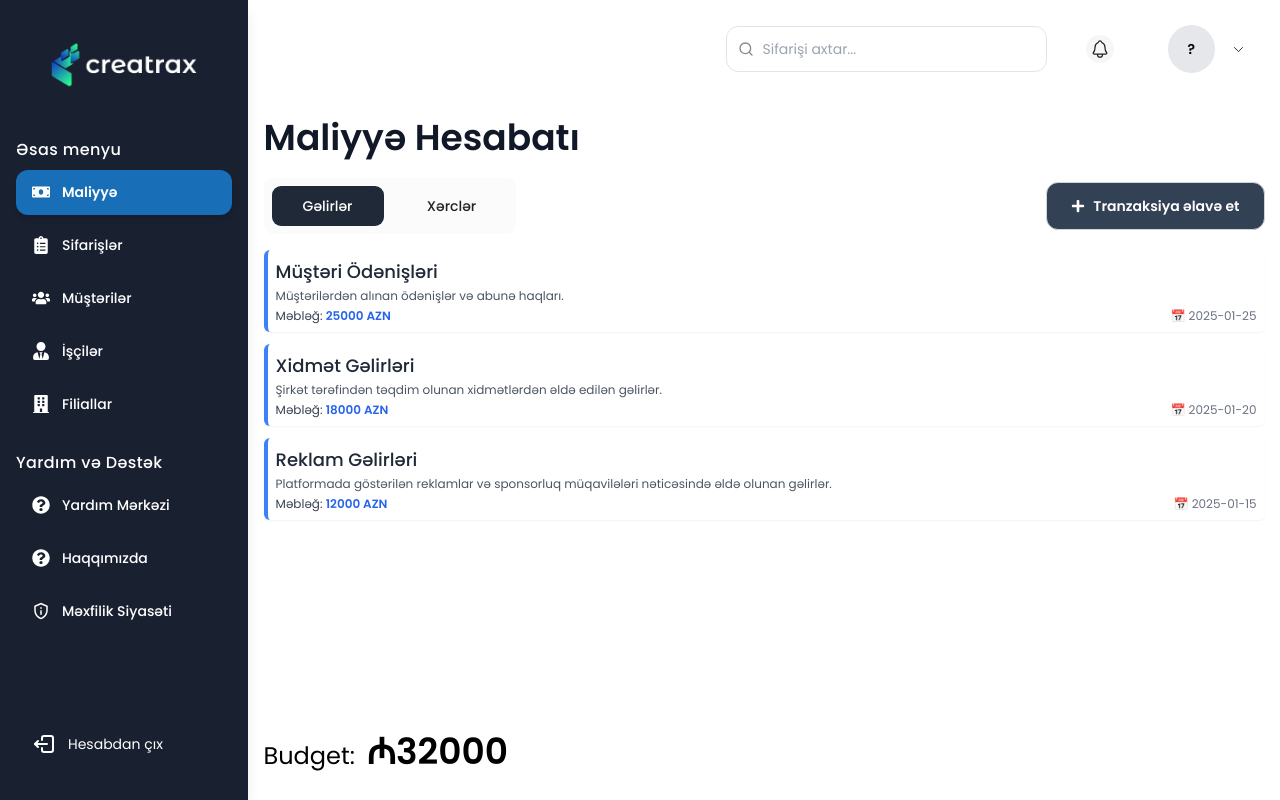
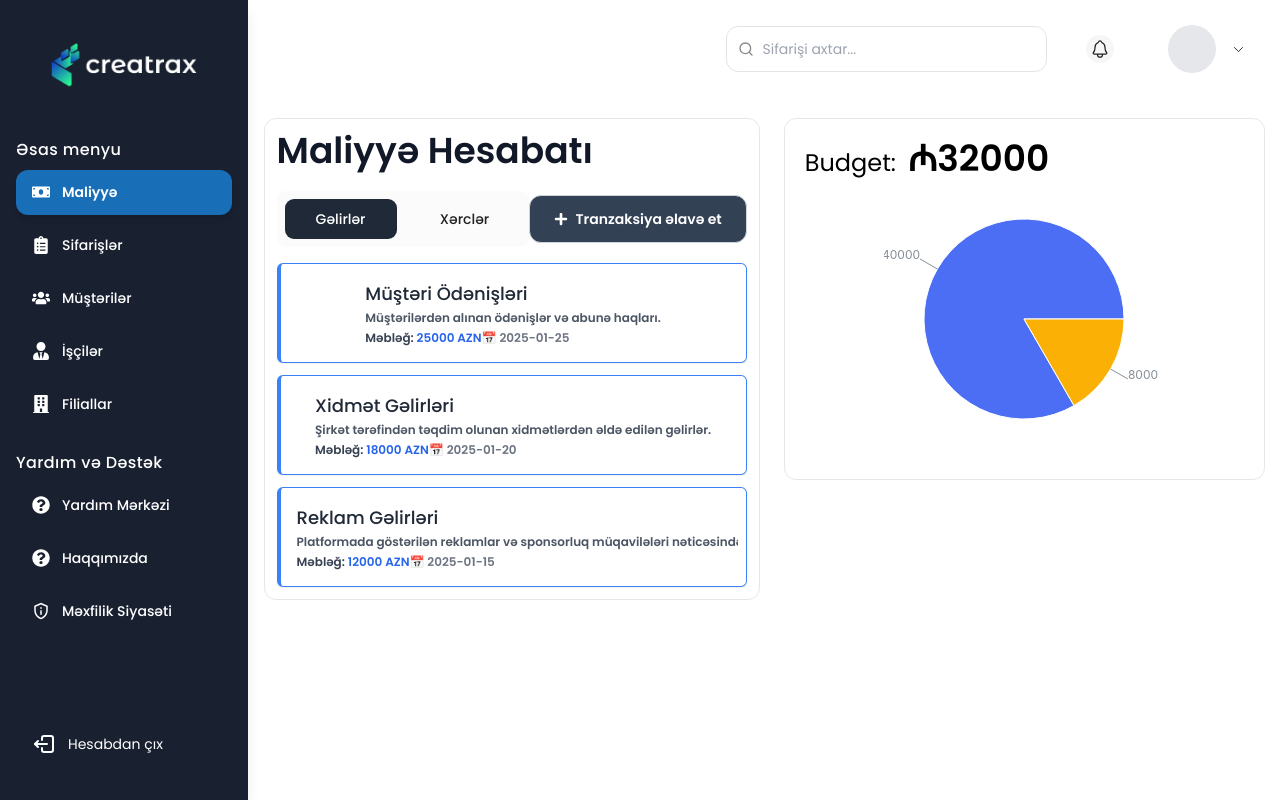
Before and after one commit to nihad-xalq/creatrax, a Next.js app: page /app/finances in a window 1280 px wide. Built offline with nearby package versions, Linux system fonts and the light colour scheme.

Commit message:
added new section for budget and this kinda statistics

```diff
--- a/src/components/semantic/Header.tsx
+++ b/src/components/semantic/Header.tsx
@@ -102,7 +102,7 @@ export const Header = () => {
   const [profilePic, setProfilePic] = useState<string | null>(null);
   const [displayName, setDisplayName] = useState<string>("");
 
-  const [shortUserName, setShortUserName] = useState<string>("?")
+  const [shortUserName, setShortUserName] = useState<string>("")
 
   useEffect(() => {
     const storedData = typeof window !== "undefined" ? sessionStorage.getItem("profileData") : null;
@@ -164,7 +164,7 @@ export const Header = () => {
                       height={0}
                       sizes="100vw"
                       className="w-12 lg:w-12 h-auto rounded-full"
-                    /> : <div className="w-12 h-12 px-5 py-3 bg-gray-200 rounded-full flex flex-row items-center justify-center gap-0 font-semibold">
+                    /> : <div className="w-12 h-12 px-6 py-3 bg-gray-200 rounded-full flex flex-row items-center justify-center gap-0 font-semibold">
                       {shortUserName}
                     </div>
                   }
--- a/src/views/Dashboard/MantinePieChart.tsx
+++ b/src/views/Dashboard/MantinePieChart.tsx
@@ -1,13 +1,10 @@
 import { PieChart } from "@mantine/charts";
 
-export const data = [
-  { name: "SMM", value: 400, color: "indigo.6" },
-  { name: "Vebsayt", value: 1200, color: "yellow.6" },
-  { name: "Targeting", value: 600, color: "teal.6" },
-  { name: "Reels", value: 250, color: "gray.6" },
-];
+interface IMantinePieChart {
+  data: Array<{ name: string; value: number; color: string }>;
+}
 
-export const MantinePieChart = () => {
+export const MantinePieChart = ({ data }: IMantinePieChart) => {
   return (
     <PieChart
       data={data}
--- a/src/views/FinancesView.tsx
+++ b/src/views/FinancesView.tsx
@@ -15,6 +15,7 @@ import { FaPlus } from "react-icons/fa";
 import { format } from "date-fns";
 import { useState } from "react";
 import * as yup from "yup";
+import { MantinePieChart } from "./Dashboard/MantinePieChart";
 
 const schema = yup.object().shape({
   actionType: yup.string().required("Bu xana vacibdir"),
@@ -76,9 +77,14 @@ export const FinancesView = () => {
     methods.reset();
   };
 
+  const financeChartData = [
+    { name: "Gəlirlər", value: 40000, color: "indigo.6" },
+    { name: "Xərclər", value: 8000, color: "yellow.6" },
+  ];
+
   return (
-    <section className="relative">
-      <div className="about_inner">
+    <section className="flex flex-row justify-between items-start gap-6 w-full">
+      <div className="about_inner w-full border border-gray-200 rounded-[12px] p-3">
         <PageTitle title="Maliyyə Hesabatı" />
 
         <div className="flex flex-row items-center justify-between w-full mb-4">
@@ -176,12 +182,17 @@ export const FinancesView = () => {
         </div>
 
         {/* Data Display */}
-        <div className="grid gap-3 willFadeFromAbove">
+        <ul className="grid gap-3 willFadeFromAbove">
           {filteredData.length > 0 ? (
             filteredData.map((item) => (
-              <div
+              <MantineModal
                 key={item.id}
-                className="bg-white p-2 rounded-md border-l-4 border-blue-500 shadow-sm hover:shadow-md transition duration-200"
+                title={item.title}
+                content={`${item.amount} AZN`}
+                btnStyle="bg-white p-2 rounded-md border-l-4 border-blue-500 shadow-sm hover:shadow-md transition duration-200 w-full h-full"
+                triggerLabel={
+                  <li
+                    className="p-2 w-full flex flex-col items-start"
                   >
                     <h2 className="text-lg font-medium text-gray-800 mb-0.5">
                       {item.title}
@@ -196,21 +207,24 @@ export const FinancesView = () => {
                       </span>
                       <span className="text-gray-500">📅 {item.date}</span>
                     </div>
-              </div>
+                  </li>
+                }
+              />
             ))
           ) : (
             <p className="text-gray-500 text-center text-sm">
               Məlumat tapılmadı.
             </p>
           )}
-        </div>
+        </ul>
       </div>
 
-      <div className="fixed bottom-4 w-full py-3">
+      <div className="w-full border border-gray-200 rounded-[12px] p-5">
         <p className="flex flex-row items-baseline gap-3">
           <span className="text-2xl">Budget:</span>
           <span className="text-4xl font-semibold">₼{32_000}</span>
         </p>
+        <MantinePieChart data={financeChartData} />
       </div>
     </section>
   );
```
Lines whose indentation alone changed are shown as unchanged.
